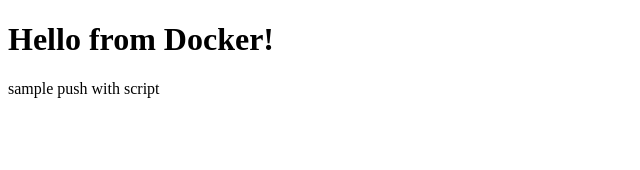
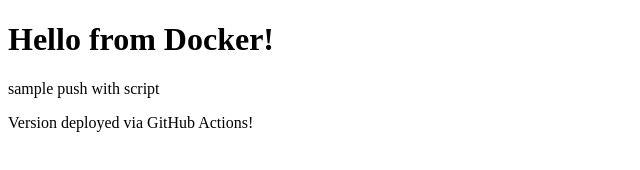
Before and after one commit to manuelosalumbidesii/docker_v1, a plain HTML site: page index.html in a window 1280 px wide. Shown: the whole page, without its empty margins (0-640 px from the left). Drawn offline with Linux system fonts and the light colour scheme.

Commit message:
Trigger GitHub Actions to build and push

```diff
--- a/index.html
+++ b/index.html
@@ -7,5 +7,8 @@
 <body>
   <h1>Hello from Docker!</h1>
   <p>sample push with script</p>
+
+  <p>Version deployed via GitHub Actions!</p>
+
 </body>
 </html>
```
